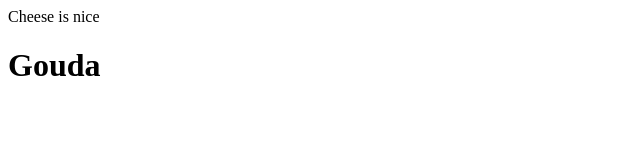
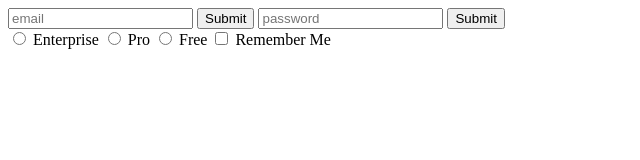
Before and after one commit to charityvanb/gitpractice, a plain HTML site: page index.html in a window 1280 px wide. Shown: the whole page, without its empty margins (0-640 px from the left). Drawn offline with Linux system fonts and the light colour scheme.

Commit message:
Add files via upload

```diff
--- a/index.html
+++ b/index.html
@@ -1,4 +1,19 @@
+<!DOCTYPE html>
 <html>
-    <head>Cheese is nice</head>
-    <h1>Gouda</h1>
-</html>
+    <head>
+        <meta charset="utf-8"/>
+        <title>HTML Checkpoint</title>
+    </head>
+    <body>
+        <form>
+            <input type="text" name="email" value="" placeholder="email">
+            <button type="submit">Submit</button>
+            <input type="text" name="password" value="" placeholder="password">
+            <button type="submit">Submit</button>
+        </form>
+        <input type="radio" value="Enterprise"> Enterprise
+        <input type="radio" value="Pro"> Pro
+        <input type="radio" value="Free"> Free
+        <input type="checkbox" value="Remember Me"> Remember Me
+    </body>
+    </html>
```
